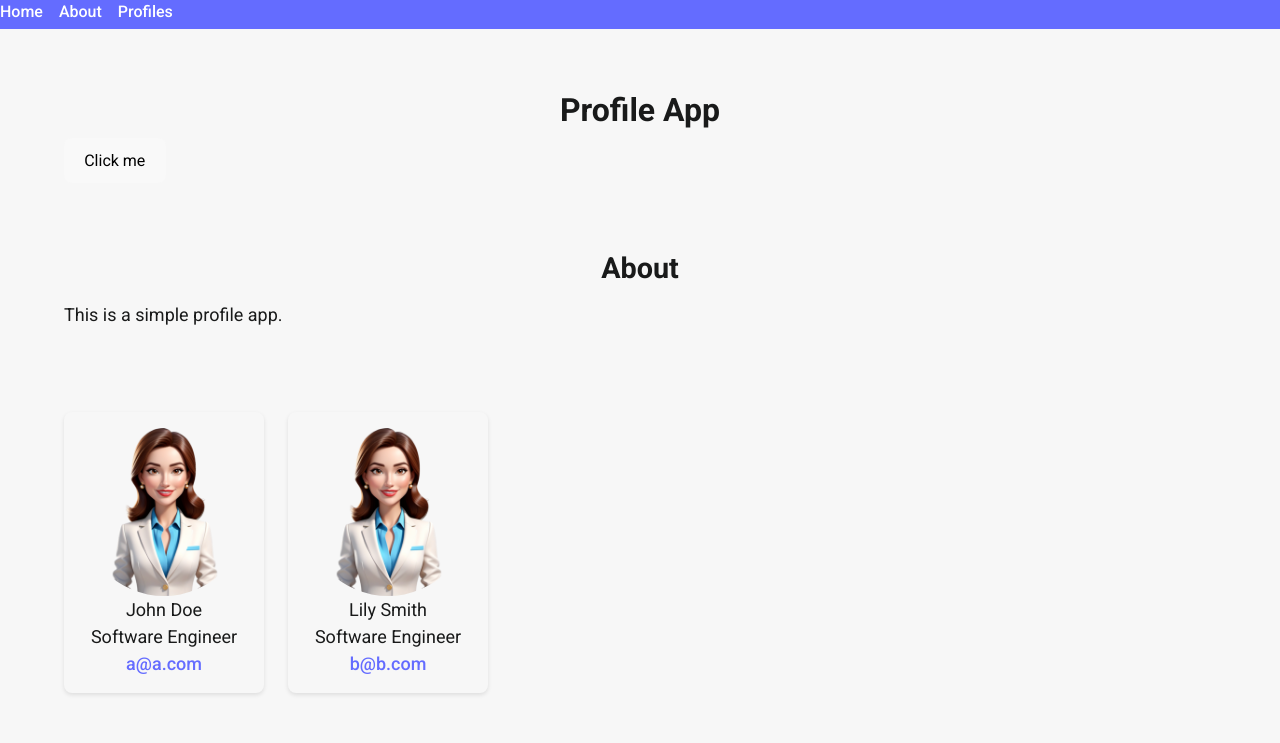
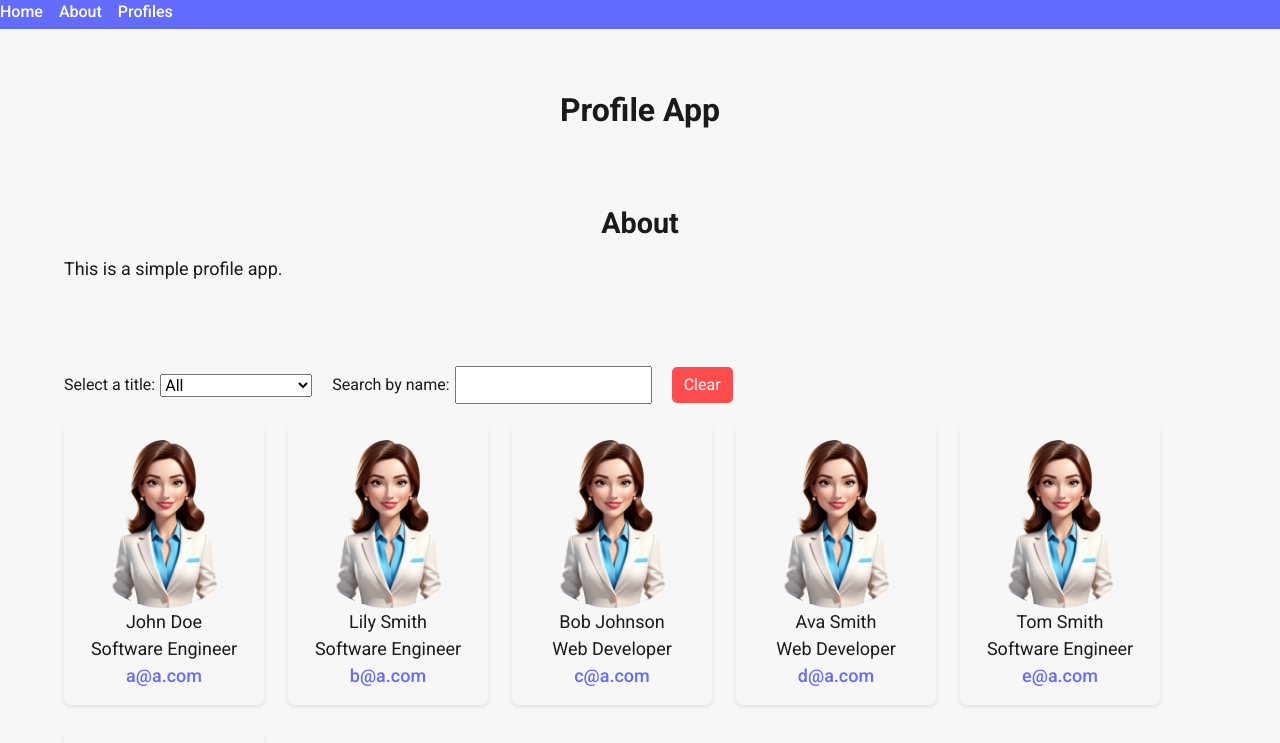
Before and after one commit to apbridge/my-profile-app, a React (Vite) app: page / in a window 1280 px wide. Shown: the top 743 px of the page. Built offline with nearby package versions, Linux system fonts and the light colour scheme.

Commit message:
1/28 update

```diff
--- a/src/App.css
+++ b/src/App.css
@@ -1,3 +1,44 @@
 @import "../src/styles/reset.css";
 @import "../src/styles/variables.css";
 @import "../src/styles/global.css";
+.filter-wrapper {
+    display: flex;
+    align-items: center;
+    justify-content: flex-start; /* Aligns items to the left */
+    gap: 20px; /* Adds spacing between elements */
+    flex-wrap: nowrap; /* Prevents wrapping */
+    width: 100%; /* Ensures full width */
+    padding-bottom: 20px;
+  }
+
+  .filter--select,
+  .filter--search {
+    display: flex;
+    align-items: center;
+    gap: 5px;
+  }
+
+  .filter--select label,
+  .filter--search label {
+    white-space: nowrap; /* Prevents labels from breaking into new lines */
+  }
+
+  .filter--search input {
+    padding: 5px;
+  }
+
+  button {
+    padding: 8px 12px;
+    background-color: #ff4d4d;
+    color: white;
+    border: none;
+    border-radius: 5px;
+    cursor: pointer;
+    height: 36px; /* Matches the height of input/select */
+    display: flex;
+    align-items: center;
+  }
+
+  button:hover {
+    background-color: #d43f3f;
+  }
--- a/src/App.jsx
+++ b/src/App.jsx
@@ -20,13 +20,54 @@ const App = () => {
       img: image_woman,
       name:'Lily Smith',
       title:'Software Engineer',
-      email:'b@b.com'
+      email:'b@a.com'
+    },
+    {
+      img: image_man,
+      name:'Bob Johnson',
+      title:'Web Developer',
+      email:'c@a.com'
+    },
+    {
+      img: image_woman,
+      name:'Ava Smith',
+      title:'Web Developer',
+      email:'d@a.com'
+    },
+    {
+      img: image_man,
+      name:'Tom Smith',
+      title:'Software Engineer',
+      email:'e@a.com'
+    },
+    {
+      img: image_woman,
+      name:'Eva Smith',
+      title:'Graphic Designer',
+      email:'f@a.com'
     },
   ];
-  const [clicked, setClicked] = useState(false);
-  const handleClick = () => {
-    setClicked(!clicked);
+  // get titles
+  const titles = [...new Set(profiles.map((profile) => profile.title))]
+
+  const [title, setTitle] = useState("");
+  //update the title on change of the dropdown
+  const handleTitleChange = (event) => {
+    setTitle(event.target.value)
+    console.log(event.target.value)
+  }
+  const [search, setSearch] = useState("");
+  const handleSearchChange = (event) => {
+    setSearch(event.target.value);
   };
+  const handleClear = () => {
+    setTitle("");
+    setSearch("");
+  }
+  // filter the profiles based on the title
+  const filterProfiles = profiles.filter((profile) =>
+    (title === "" || profile.title === title) && profile.name.toLowerCase().includes(search.toLowerCase())
+  );
   return (
     <>
      <header>
@@ -35,16 +76,28 @@ const App = () => {
      <main>
        <Wrapper>
           <h1>Profile App</h1>
-          <button onClick={handleClick}>
-            {clicked ? "Clicked" : "Click me"}
-          </button>
        </Wrapper>
       <Wrapper>
           <About />
       </Wrapper>
       <Wrapper>
+          <div className="filter-wrapper">
+            <div className="filter--select">
+              <label htmlFor="title-select">Select a title: </label>
+              <select id="title-select" onChange={handleTitleChange} value={title}>
+                <option value="">All</option>
+                {titles.map((title) => (<option key={title} value={title}>{title}</option>))}
+              </select>
+            </div>
+            <div className="filter--search">
+              <label htmlFor="search">Search by name: </label>
+              <input type="text" id="search" onChange={handleSearchChange} value={search}/>
+            </div>
+            <button onClick={handleClear}>Clear</button>
+          </div>
+
           <div className="profile-cards">
-            {profiles.map((profile) => (
+            {filterProfiles.map((profile) => (
               <Card key={profile.email} {...profile} />
             ))}
           </div>
```
